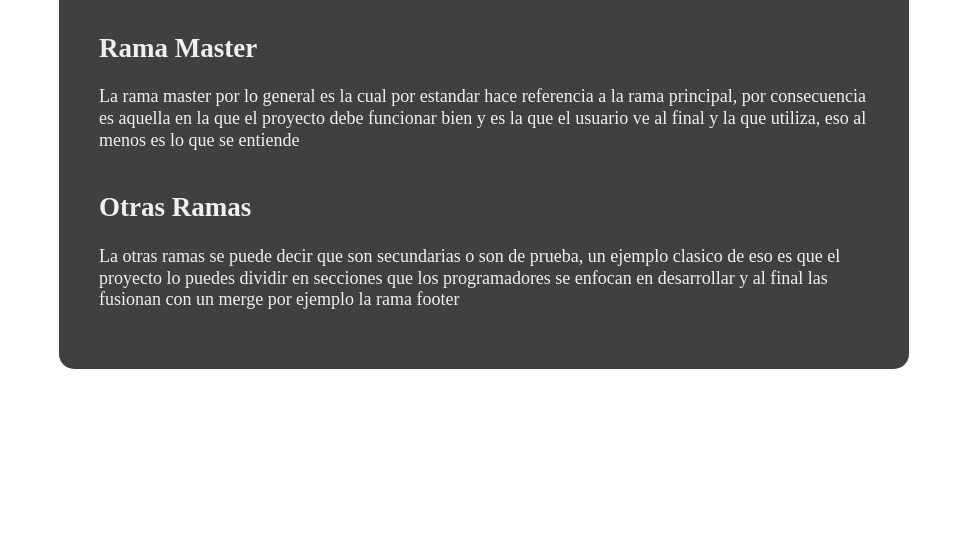
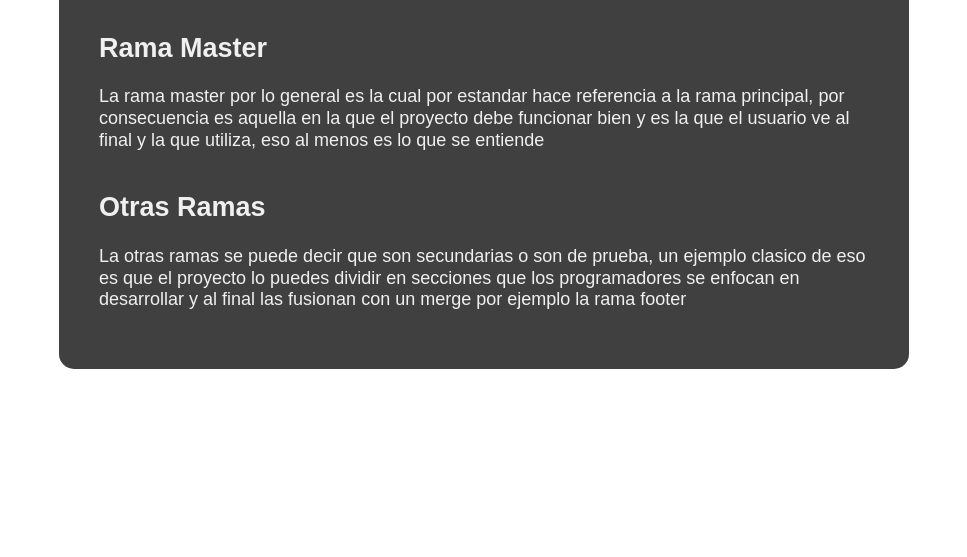
Before and after one commit to JoseLuisFV/GitEnMisTerminos, a plain HTML site: page index.html in a window 1280 px wide. Shown: the part 243-800 px from the top of the page, without its empty margins (156-1123 px from the left). Drawn offline with Linux system fonts and the light colour scheme.

Commit message:
se coloco una tipografia mas agradable

```diff
--- a/estilos.css
+++ b/estilos.css
@@ -24,7 +24,7 @@
   margin: auto;
   background-color: rgba(0,0,0,0.75);
   line-height: 1.2;
-  font-family: curier;
+  font-family: sans-serif;
   font-size: 18px;
   border-radius: 15px;
 }
```
